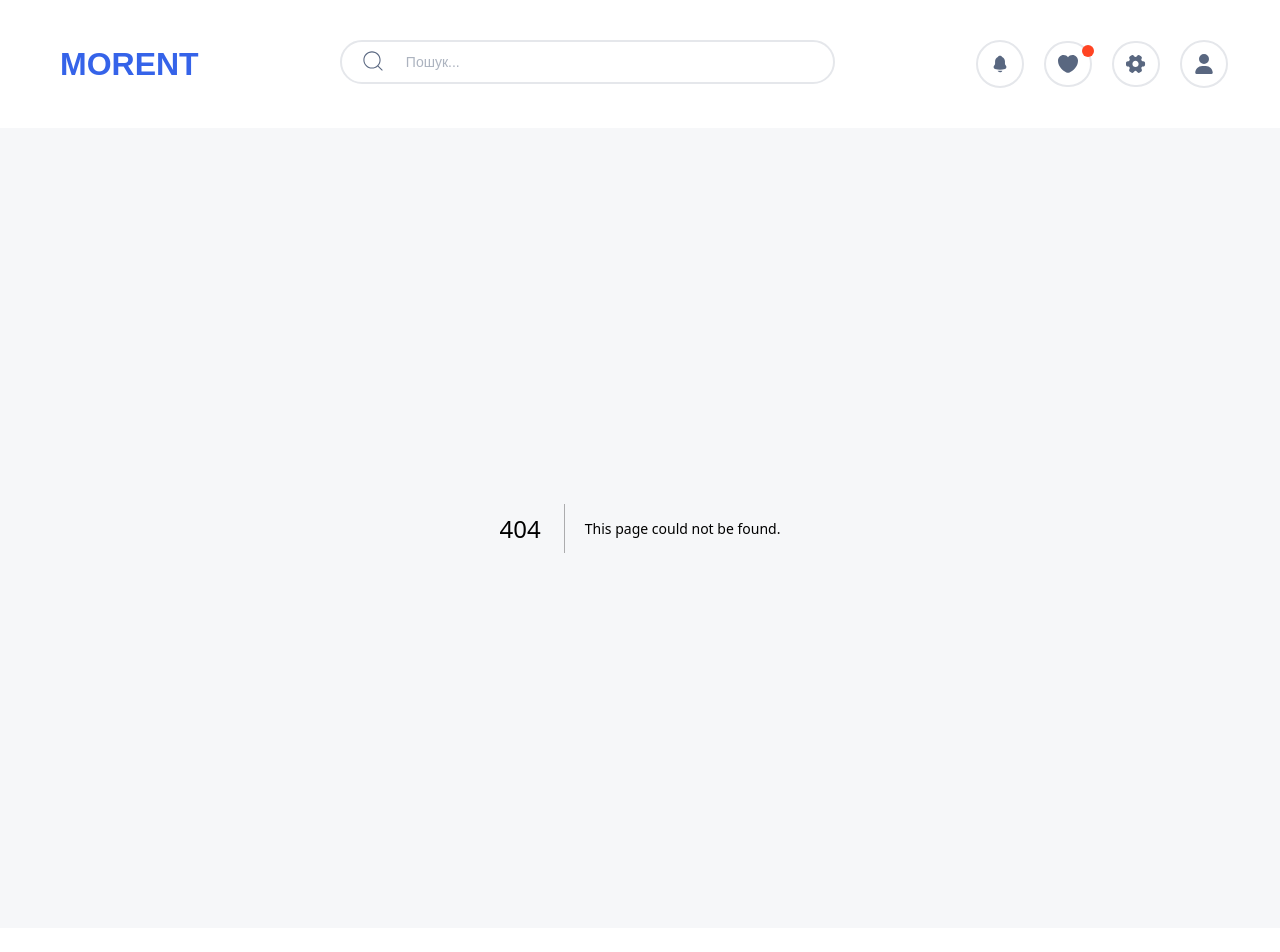
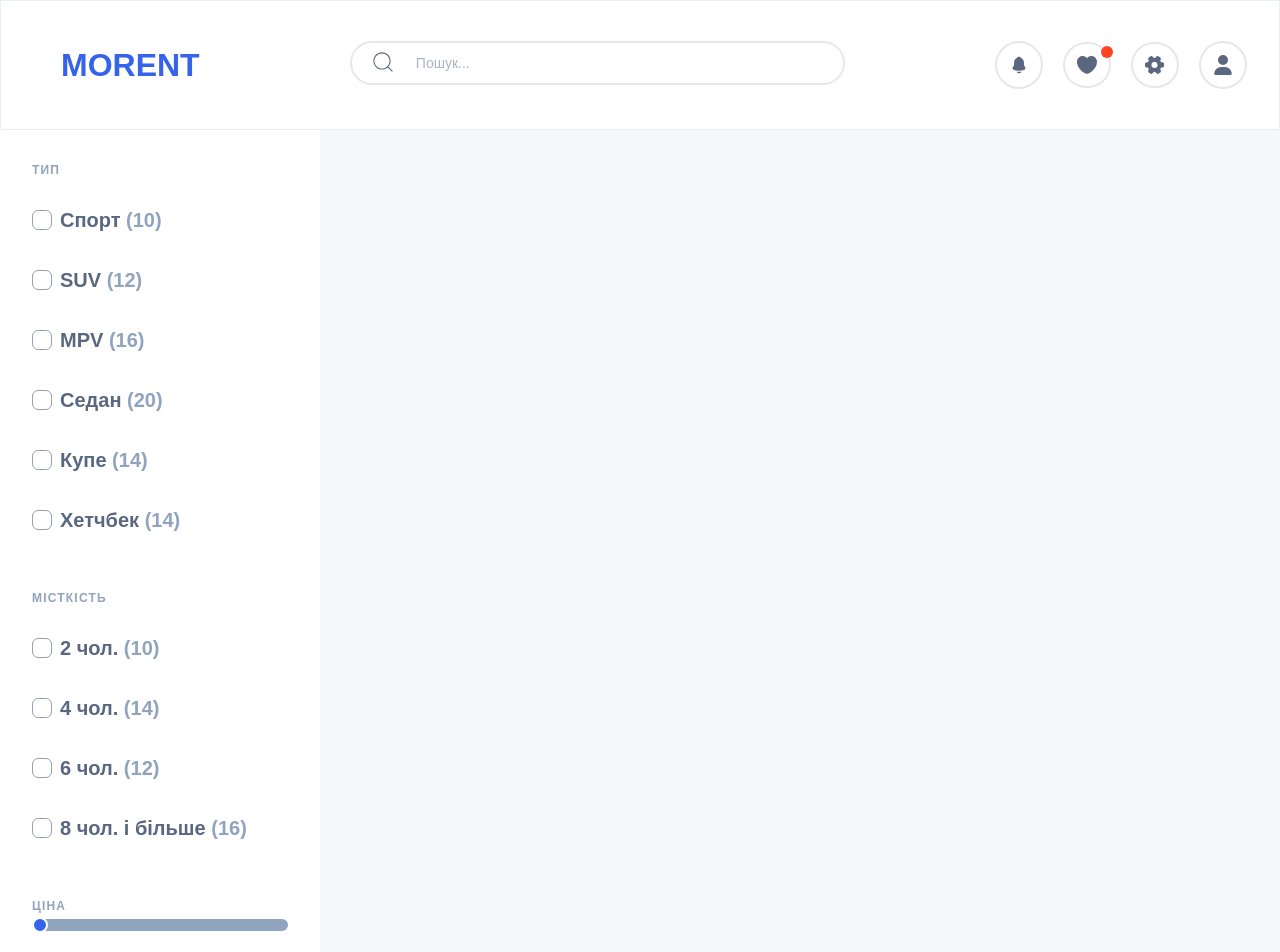
Before and after one commit to kostNai/morent-nextjs, a Next.js app: page /cars in a window 1280 px wide. Before the commit this address had no page. Shown: the top 952 px of the page. Built offline with nearby package versions, Linux system fonts and the light colour scheme.

Commit message:
Added CarsFilters component

```diff
--- /dev/null
+++ b/src/app/cars/page.tsx
@@ -0,0 +1,10 @@
+import CarsFilters from '@/components/carsFilters/CarsFilters'
+
+export default function CarsPage() {
+    return (
+        <div className=''>
+            <CarsFilters />
+            <section></section>
+        </div>
+    )
+}
--- a/src/app/globals.css
+++ b/src/app/globals.css
@@ -20,6 +20,7 @@
     --color-text-secondary: #1a202c;
     --color-text-secondary-light: #90a3bf;
     --color-text-footer-secondary: #131313;
+    --color-border-secondary: #e7eef6;
 }
 
 @media (prefers-color-scheme: dark) {
@@ -34,3 +35,11 @@ body {
     color: var(--foreground);
     font-family: Arial, Helvetica, sans-serif;
 }
+@layer utilities {
+    input[type='range']::-webkit-slider-thumb {
+        @apply appearance-none w-4 h-4 bg-primary border-2 border-white border-solid rounded-full cursor-pointer transition-all duration-150 ease-out;
+    }
+    input[type='range']::-moz-range-thumb {
+        @apply w-4 h-4 bg-primary border-2 border-white border-solid rounded-full cursor-pointer transition-all duration-150 ease-out;
+    }
+}
--- a/src/app/page.tsx
+++ b/src/app/page.tsx
@@ -42,7 +42,7 @@ export default function Home() {
                     <p className='text-text-secondary-light font-semibold'>
                         Популярні авто
                     </p>
-                    <Link href='/' className='text-primary font-semibold'>
+                    <Link href='/cars' className='text-primary font-semibold'>
                         Дивитися всі
                     </Link>
                 </div>
--- /dev/null
+++ b/src/components/carsFilters/CarsFilters.tsx
@@ -0,0 +1,97 @@
+'use client'
+
+import CheckBox from '@/components/ui/CheckBox'
+import { carCapacity } from '@/data/carCapacity'
+import { carTypes } from '@/data/carsTypes'
+import { useState } from 'react'
+
+export default function CarsFilters() {
+    const types = carTypes
+    const capacity = carCapacity
+
+    const [selected, setSelected] = useState<string[]>([])
+
+    const toggle = (value: string) => {
+        setSelected((prev) =>
+            prev.includes(value)
+                ? prev.filter((v) => v !== value)
+                : [...prev, value]
+        )
+    }
+    const min = 80
+    const max = 900
+    const [priceFilter, setPriceFilter] = useState(min)
+
+    const percent = ((priceFilter - min) / (max - min)) * 100
+
+    return (
+        <aside className='bg-white px-8 pt-8 w-1/4'>
+            <div>
+                <h4 className='text-text-secondary-light uppercase font-semibold tracking-widest text-xs'>
+                    тип
+                </h4>
+                <div className='flex flex-col gap-8 mt-7'>
+                    {types.map((carType) => (
+                        <CheckBox
+                            key={carType.type}
+                            title={carType.type}
+                            name={carType.type}
+                            checked={selected.includes(carType.type)}
+                            onChange={() => toggle(carType.type)}
+                            value={carType.type}
+                            carsValue={carType.carsValue}
+                        />
+                    ))}
+                </div>
+            </div>
+            <div className='my-14'>
+                <h4 className='text-text-secondary-light uppercase font-semibold tracking-widest text-xs'>
+                    місткість
+                </h4>
+                <div className='flex flex-col gap-8 mt-7'>
+                    {capacity.map((capacity) => (
+                        <CheckBox
+                            key={capacity.capacity}
+                            title={
+                                capacity.capacity !== 8
+                                    ? capacity.capacity.toString() + ' чол.'
+                                    : capacity.capacity.toString() +
+                                      ' чол. і більше'
+                            }
+                            name={capacity.capacity.toString()}
+                            checked={selected.includes(
+                                capacity.capacity.toString()
+                            )}
+                            onChange={() =>
+                                toggle(capacity.capacity.toString())
+                            }
+                            value={capacity.capacity.toString()}
+                            carsValue={capacity.carsValue}
+                        />
+                    ))}
+                </div>
+            </div>
+            <div>
+                <h4 className='text-text-secondary-light uppercase font-semibold tracking-widest text-xs'>
+                    ціна
+                </h4>
+                <div className='w-full'>
+                    <input
+                        type='range'
+                        min={min}
+                        max={max}
+                        value={priceFilter}
+                        onChange={(e) => setPriceFilter(Number(e.target.value))}
+                        className='w-full h-3 rounded-lg appearance-none cursor-pointer transition-all duration-150 ease-out'
+                        style={{
+                            background: `linear-gradient(to right, #3563e9 ${percent}%, #90a3bf ${percent}%)`,
+                        }}
+                    />
+                </div>
+                <p className='mt-3 text-xl font-bold text-secondary'>
+                    Макс. &#8372;{priceFilter}.00
+                </p>
+            </div>
+        </aside>
+    )
+}
--- a/src/components/header/Header.tsx
+++ b/src/components/header/Header.tsx
@@ -12,7 +12,7 @@ export default function Header() {
     const [isMenuOpen, setIsMenuOpen] = useState<boolean>(false)
 
     return (
-        <header className='relative w-full pl-15 pr-8 py-10 flex justify-between gap-4 max-lg:px-6 max-sm:pb-24'>
+        <header className='relative w-full pl-15 pr-8 py-10 flex justify-between gap-4 max-lg:px-6 max-sm:pb-24 border border-border-secondary border-solid'>
             <div>
                 <Link
                     href='/'
@@ -34,7 +34,7 @@ export default function Header() {
                     />
                 </div>
             </div>
-            <div className='flex items-center gap-5 shrink-0'>
+            <div className=' flex items-center  justify-end shrink-0'>
                 <Link
                     href='/'
                     className='flex items-center justify-center rounded-full p-3 border-2 border-solid border-gray-200 cursor-pointer transition-colors duration-300 hover:bg-gray-200 max-lg:hidden'
@@ -43,7 +43,7 @@ export default function Header() {
                 </Link>
                 <Link
                     href='/'
-                    className='relative flex items-center justify-center rounded-full p-3 border-2 border-solid border-gray-200 cursor-pointer transition-colors duration-300 hover:bg-gray-200 max-lg:hidden'
+                    className='relative flex items-center justify-center rounded-full mx-5 p-3 border-2 border-solid border-gray-200 cursor-pointer transition-colors duration-300 hover:bg-gray-200 max-lg:hidden'
                 >
                     <Image
                         src={Heart}
@@ -55,7 +55,7 @@ export default function Header() {
                 </Link>
                 <Link
                     href='/'
-                    className='flex items-center justify-center rounded-full p-3 border-2 border-solid border-gray-200 cursor-pointer transition-colors duration-300 hover:bg-gray-200 max-lg:hidden'
+                    className='flex items-center justify-center rounded-full p-3 mr-5 border-2 border-solid border-gray-200 cursor-pointer transition-colors duration-300 hover:bg-gray-200 max-lg:hidden'
                 >
                     <Image
                         src={Settings}
--- /dev/null
+++ b/src/components/ui/CheckBox.tsx
@@ -0,0 +1,42 @@
+type Props = {
+    title: string
+    name: string
+    checked: boolean | undefined
+    onChange: (value: string) => void
+    value: string
+    carsValue?: number
+}
+
+export default function CheckBox({
+    title,
+    name,
+    checked,
+    onChange,
+    value,
+    carsValue = 0,
+}: Props) {
+    return (
+        <label className='relative w-fit flex items-center space-x-2 cursor-pointer'>
+            <input
+                type='checkbox'
+                name={name}
+                className='relative peer appearance-none w-5 h-5 border border-gray-400 rounded-md checked:bg-primary checked:border-primary focus:outline-none'
+                checked={checked}
+                onChange={() => onChange(value)}
+            />
+            <span className='text-secondary font-semibold text-xl'>
+                {title}{' '}
+                <span className='text-text-secondary-light'>({carsValue})</span>
+            </span>
+            <svg
+                className='absolute left-0.5  w-4 h-4 text-white pointer-events-none peer-checked:block hidden'
+                fill='none'
+                stroke='currentColor'
+                strokeWidth='3'
+                viewBox='0 0 24 24'
+            >
+                <path d='M5 13l4 4L19 7' />
+            </svg>
+        </label>
+    )
+}
--- /dev/null
+++ b/src/data/carCapacity.ts
@@ -0,0 +1,6 @@
+export const carCapacity = [
+    { capacity: 2, carsValue: 10 },
+    { capacity: 4, carsValue: 14 },
+    { capacity: 6, carsValue: 12 },
+    { capacity: 8, carsValue: 16 },
+]
--- /dev/null
+++ b/src/data/carsTypes.ts
@@ -0,0 +1,8 @@
+export const carTypes = [
+    { type: 'Спорт', carsValue: 10 },
+    { type: 'SUV', carsValue: 12 },
+    { type: 'MPV', carsValue: 16 },
+    { type: 'Седан', carsValue: 20 },
+    { type: 'Купе', carsValue: 14 },
+    { type: 'Хетчбек', carsValue: 14 },
+]
```
